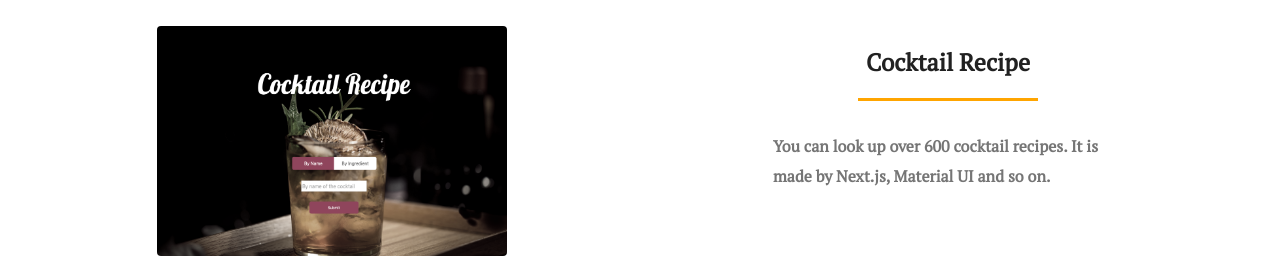
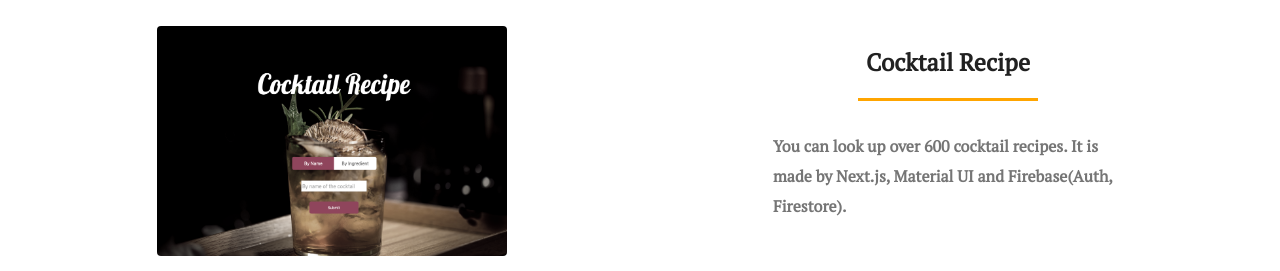
Before and after one commit to kengo-taka/portfolio, a Next.js app: page / in a window 1280 px wide. Shown: the part 1360-1631 px from the top of the page. Built offline with nearby package versions, Linux system fonts and the light colour scheme.

Commit message:
change firebase

```diff
--- a/pages/components/products.js
+++ b/pages/components/products.js
@@ -75,7 +75,7 @@ const Products = () => {
                   <h2 className={styles.productsText2}>Cocktail Recipe</h2>
                         <div className={styles.orangeLineP1}></div>
                   <div className={styles.mt3}></div>
-                  <h4 className={styles.productsText3}>You can look up over 600 cocktail recipes. It is made by Next.js, Material UI and so on.</h4>
+                  <h4 className={styles.productsText3}>You can look up over 600 cocktail recipes. It is made by Next.js, Material UI and Firebase(Auth, Firestore).</h4>
                 </Card>
               </div>
             </Paper>
```
